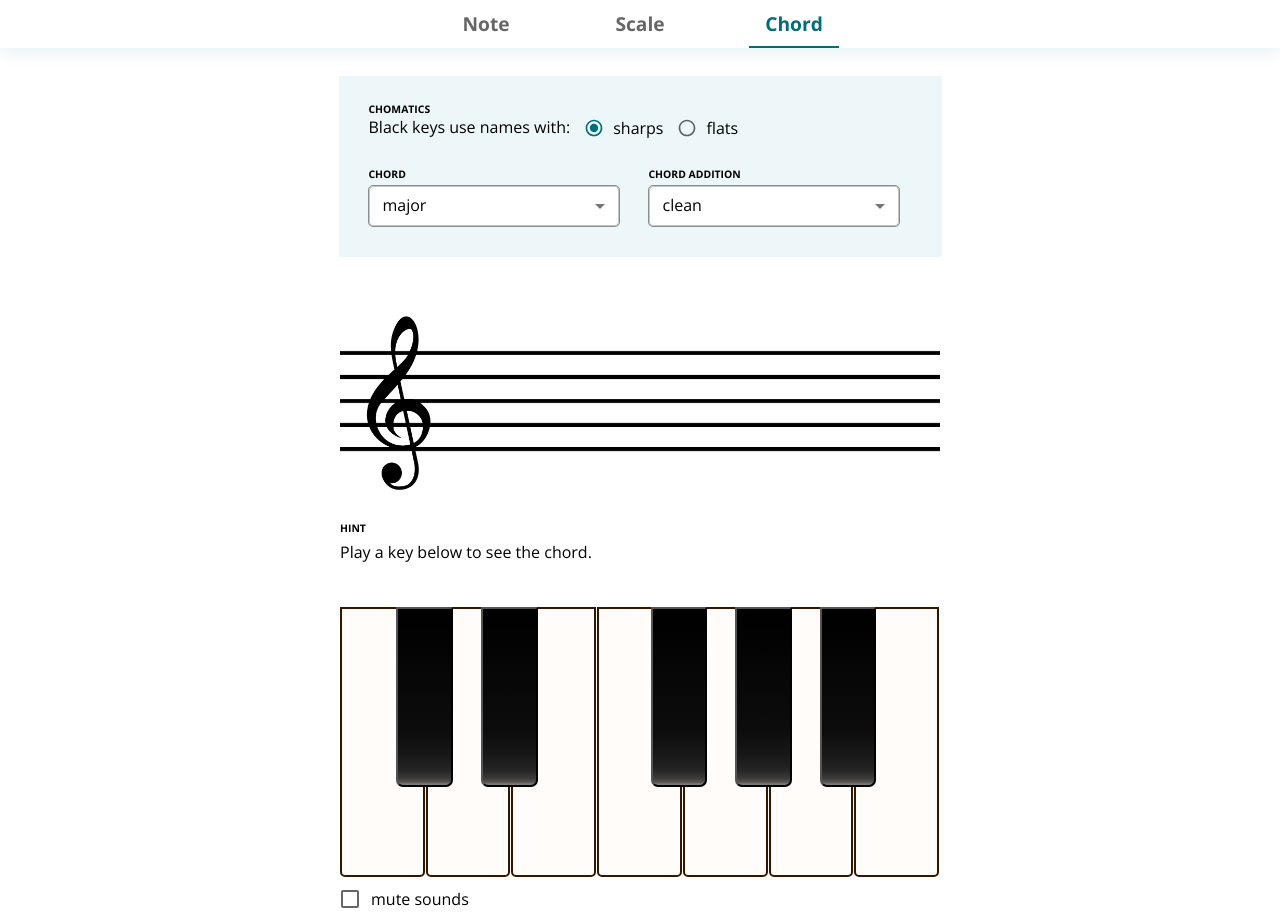
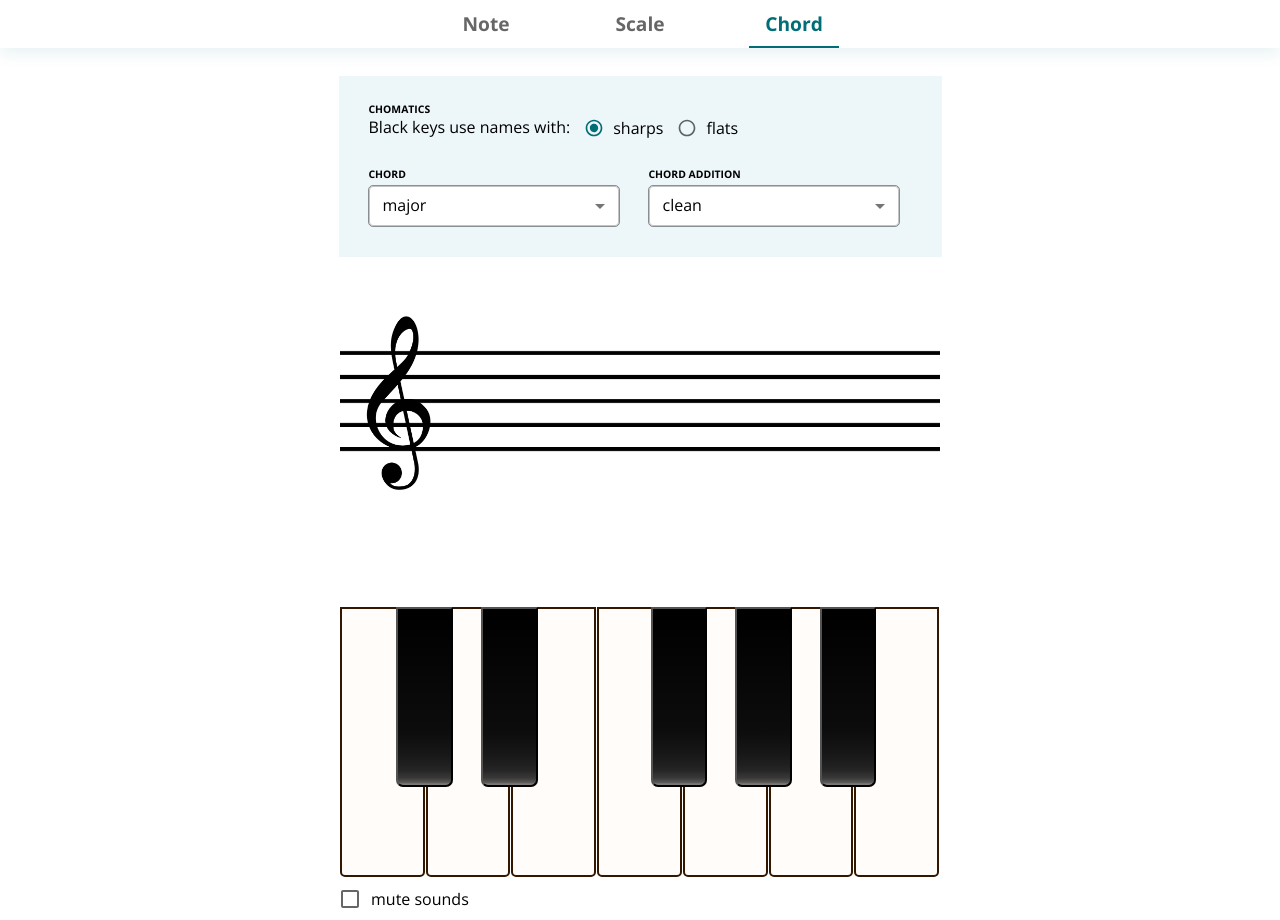
Before and after one commit to andrzejkukuryk/music-theory, a React (Create React App) app: page / in a window 1280 px wide. Both pictures are taken after a click on the tab "Chord". Built offline with nearby package versions, Linux system fonts and the light colour scheme.

Commit message:
add chord ingredients state

```diff
--- a/src/component/chord/index.js
+++ b/src/component/chord/index.js
@@ -1,4 +1,4 @@
-import React, { useState } from "react";
+import React, { useEffect, useState } from "react";
 import {
   circleOfFifths,
   ingredients,
@@ -15,9 +15,19 @@
 import { ChordCaption } from "../chordCaption";
 
 export function Chord({ note, chordType, chordAdditional }) {
-  const ingredientsReversesed = [...ingredients].reverse();
   const [unavailablePosition, setUnavailablePosition] = useState([]); // [xy, xy... (x-row, y-column) ]
+  const [chordIngredients, setChordIngredients] = useState(["c1", "e1", "g1"]);
+  const ingredientsReversesed = [...chordIngredients].reverse();
 
+  useEffect(
+    () => circleOfFifths(note, chordType, TYPE_CHORD, chordAdditional),
+    [note, chordType, chordAdditional]
+  );
+
+  useEffect(
+    () => setChordIngredients([...ingredients]),
+    [note, chordType, chordAdditional]
+  );
   const addUnavailablePosition = (row, column) => {
     const newPosition = `${row}${column}`;
     setUnavailablePosition([...unavailablePosition, newPosition]);
@@ -70,7 +80,7 @@
       [styles.noteDisabled]: note === "X",
       [styles.noteSuspended]:
         (chordType === TYPE_SUSPENDEDFOUR || chordType === TYPE_SUSPENDEDTWO) &&
-        step === 1,
+        step === ingredients.length - 2,
     });
 
     return (
@@ -139,9 +149,9 @@
     [styles.lineDisabled]: c3Present(),
   });
 
-  if (note !== "X") {
-    circleOfFifths(note, chordType, TYPE_CHORD, chordAdditional);
-  }
+  // if (note !== "X") {
+  //   circleOfFifths(note, chordType, TYPE_CHORD, chordAdditional);
+  // }
 
   return (
     <div className={styles.container}>
@@ -158,8 +168,8 @@
         alt="added second upper line"
       />
       {ingredientsReversesed.map((ingr, index) => writeNote(ingr, index))}
-      {ingredientsReversesed.map((ingr, index) => writeChromatics(ingr, index))}
-      <ChordCaption note={note} />
+      {/* {ingredientsReversesed.map((ingr, index) => writeChromatics(ingr, index))} */}
+      {/* <ChordCaption note={note} /> */}
     </div>
   );
 }
```
